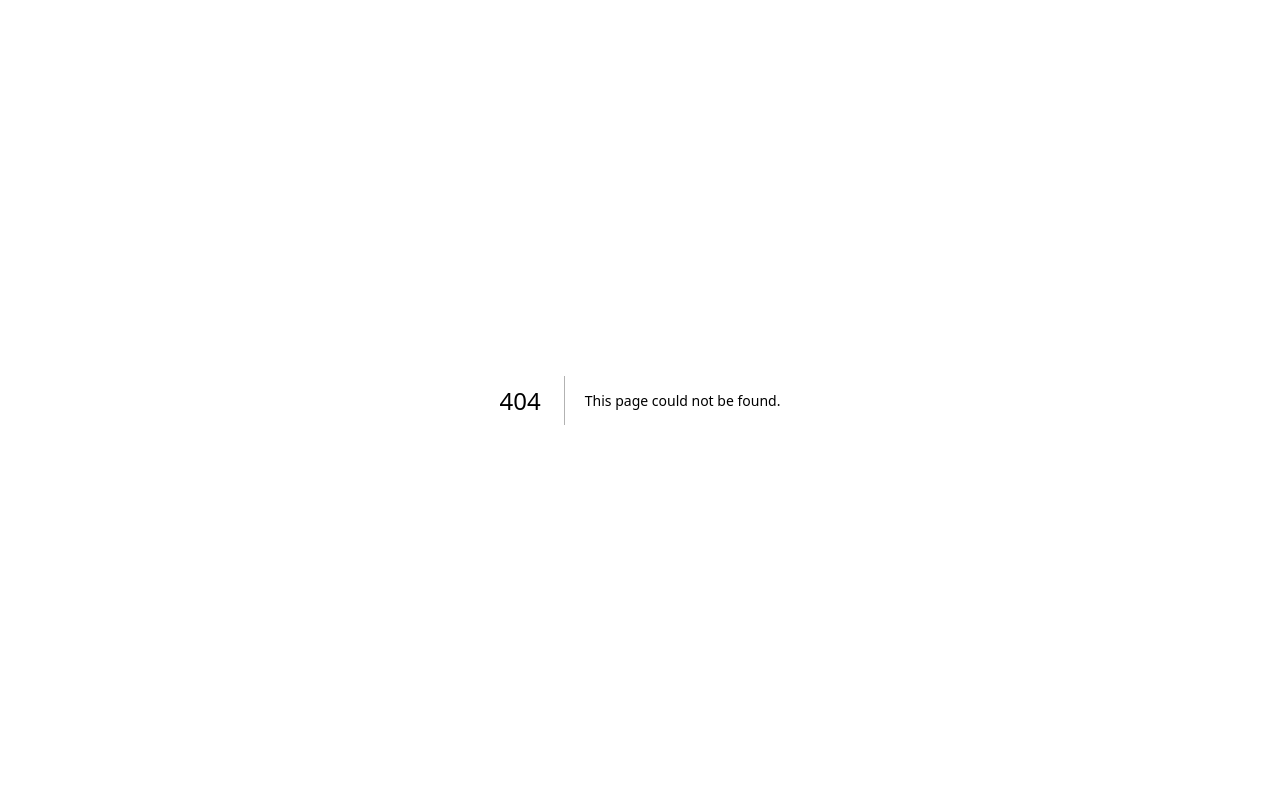
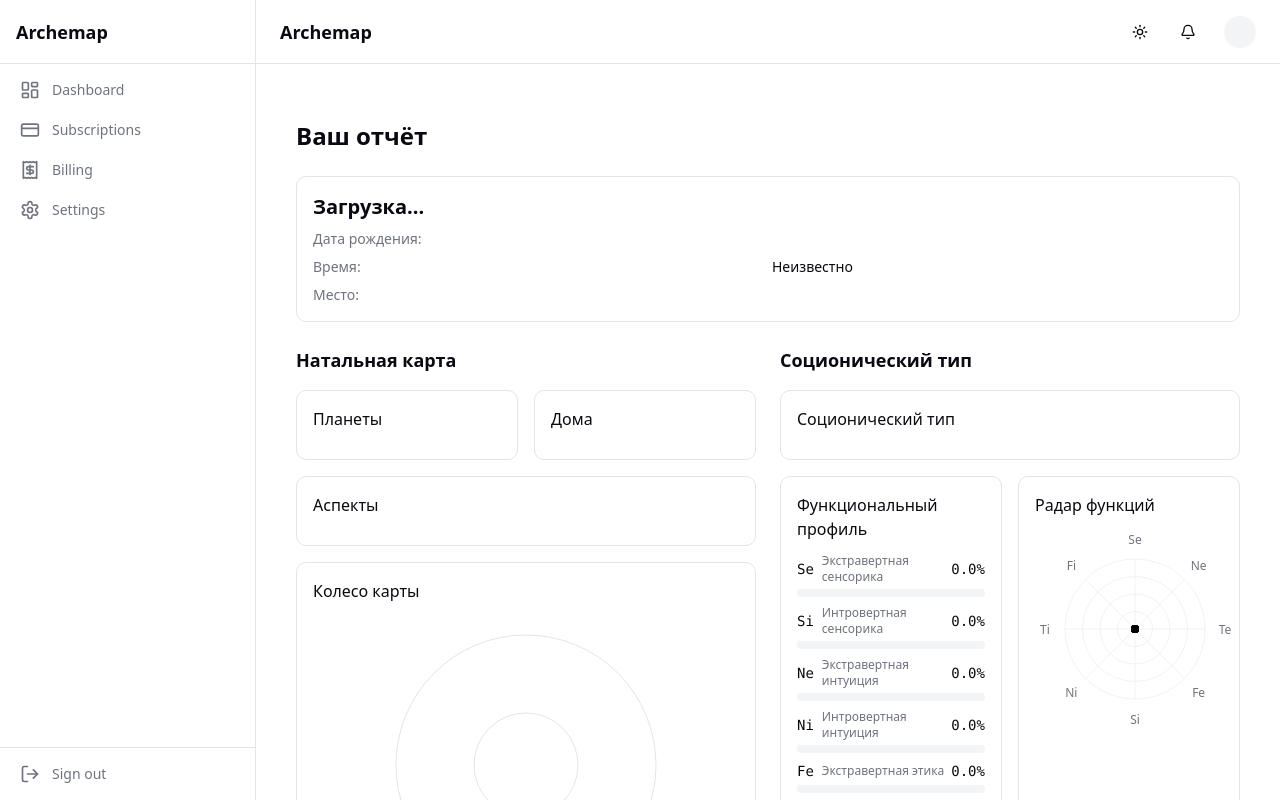
Before and after one commit to fixemer90-stack/Archemap, a Next.js app in the folder frontend/: page /report/1 in a window 1280 px wide. Before the commit this address had no page. Shown: the top 800 px of the page. Built offline with nearby package versions, Linux system fonts and the light colour scheme.

Commit message:
feat(E9.S04): Report Page component
- ReportHeader: profile info display
- ReportContent: combined chart and socionics
- ReportSkeleton: loading state
- ReportPage: main page with Suspense

```diff
--- /dev/null
+++ b/frontend/src/app/(dashboard)/report/[profileId]/page.tsx
@@ -0,0 +1,178 @@
+"use client";
+
+import { Suspense } from "react";
+import { NatalChart } from "@/components/chart/natal-chart";
+import { SocionicsResult } from "@/components/chart/socionics-result";
+
+// ── Types ──────────────────────────────────────────────────────────
+interface Planet {
+  name: string;
+  sign: string;
+  degree: number;
+  house: number | null;
+  is_retrograde: boolean;
+}
+
+interface House {
+  number: number;
+  sign: string;
+  longitude: number;
+}
+
+interface Aspect {
+  planet_a: string;
+  aspect_type: string;
+  planet_b: string;
+  orb: number;
+  is_applying: boolean;
+}
+
+interface ChartData {
+  planets: Planet[];
+  houses: House[];
+  aspects: Aspect[];
+}
+
+interface SocionicsType {
+  type: string;
+  name: string;
+  score: number;
+  confidence: number;
+  functions: string;
+  model_a: number;
+}
+
+interface FunctionStrengths {
+  Se: number;
+  Si: number;
+  Ne: number;
+  Ni: number;
+  Fe: number;
+  Fi: number;
+  Te: number;
+  Ti: number;
+}
+
+interface SocionicsData {
+  top3: SocionicsType[];
+  function_strengths: FunctionStrengths;
+}
+
+interface ReportData {
+  chart: ChartData;
+  socionics: SocionicsData;
+  profile: {
+    name: string;
+    birth_date: string;
+    birth_time: string | null;
+    birth_time_accuracy: string;
+    birth_place: string;
+  };
+}
+
+// ── Report Header ──────────────────────────────────────────────────
+function ReportHeader({ profile }: { profile: ReportData["profile"] }) {
+  return (
+    <div className="rounded-lg border p-4">
+      <h2 className="text-xl font-bold">{profile.name}</h2>
+      <div className="mt-2 grid grid-cols-2 gap-2 text-sm">
+        <div className="text-muted-foreground">Дата рождения:</div>
+        <div>{profile.birth_date}</div>
+
+        <div className="text-muted-foreground">Время:</div>
+        <div>
+          {profile.birth_time || "Неизвестно"}
+          {profile.birth_time_accuracy !== "unknown" && (
+            <span className="text-xs text-muted-foreground ml-1">
+              (
+              {profile.birth_time_accuracy === "exact"
+                ? "точное"
+                : "приблизительное"}
+              )
+            </span>
+          )}
+        </div>
+
+        <div className="text-muted-foreground">Место:</div>
+        <div>{profile.birth_place}</div>
+      </div>
+    </div>
+  );
+}
+
+// ── Loading Skeleton ───────────────────────────────────────────────
+function ReportSkeleton() {
+  return (
+    <div className="space-y-4 animate-pulse">
+      <div className="h-24 rounded-lg bg-muted" />
+      <div className="h-64 rounded-lg bg-muted" />
+      <div className="h-48 rounded-lg bg-muted" />
+    </div>
+  );
+}
+
+// ── Report Content ─────────────────────────────────────────────────
+function ReportContent({ data }: { data: ReportData }) {
+  return (
+    <div className="space-y-6">
+      <ReportHeader profile={data.profile} />
+
+      <div className="grid grid-cols-1 lg:grid-cols-2 gap-6">
+        <div>
+          <h2 className="text-lg font-semibold mb-4">Натальная карта</h2>
+          <NatalChart chart={data.chart} />
+        </div>
+        <div>
+          <h2 className="text-lg font-semibold mb-4">Соционический тип</h2>
+          <SocionicsResult data={data.socionics} />
+        </div>
+      </div>
+    </div>
+  );
+}
+
+// ── Report Page ────────────────────────────────────────────────────
+export default function ReportPage({
+  params,
+}: {
+  params: { profileId: string };
+}) {
+  // In real implementation, fetch data from API
+  // For now, show placeholder
+  const placeholderData: ReportData = {
+    chart: {
+      planets: [],
+      houses: [],
+      aspects: [],
+    },
+    socionics: {
+      top3: [],
+      function_strengths: {
+        Se: 0,
+        Si: 0,
+        Ne: 0,
+        Ni: 0,
+        Fe: 0,
+        Fi: 0,
+        Te: 0,
+        Ti: 0,
+      },
+    },
+    profile: {
+      name: "Загрузка...",
+      birth_date: "",
+      birth_time: null,
+      birth_time_accuracy: "unknown",
+      birth_place: "",
+    },
+  };
+
+  return (
+    <div className="container mx-auto py-8 px-4">
+      <h1 className="text-2xl font-bold mb-6">Ваш отчёт</h1>
+      <Suspense fallback={<ReportSkeleton />}>
+        <ReportContent data={placeholderData} />
+      </Suspense>
+    </div>
+  );
+}
```
